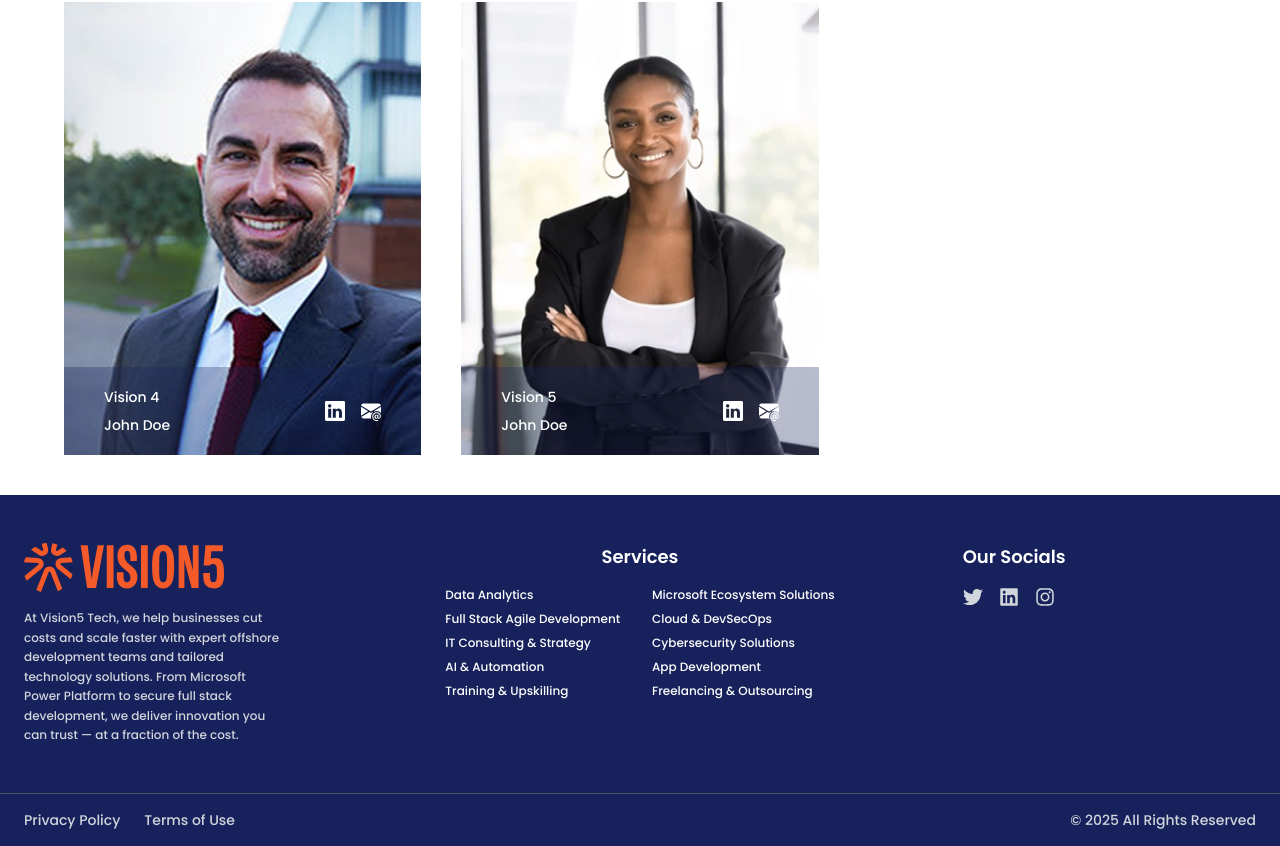
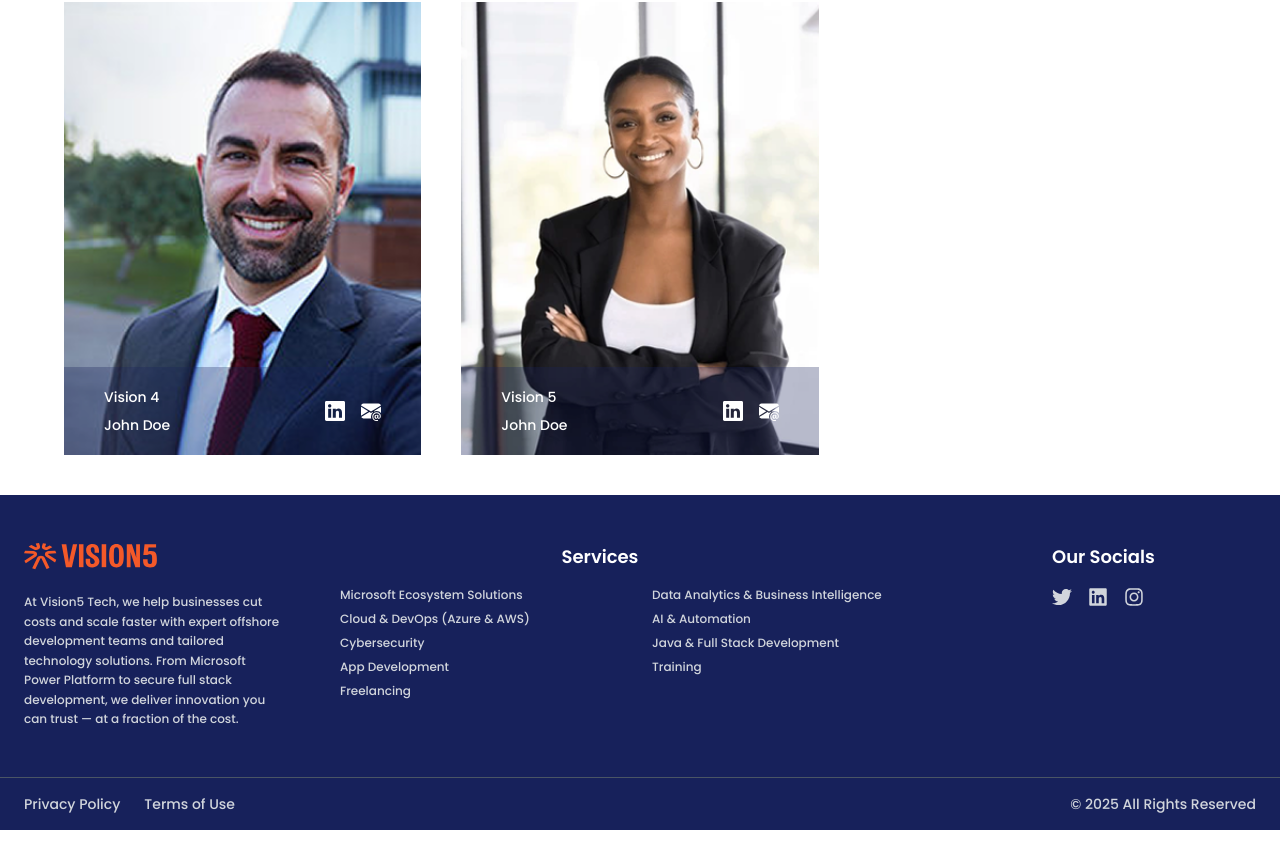
Before and after one commit to Vision-Vertex/Vision-Landing, a Next.js app: page /about-us in a window 1280 px wide. Shown: the part 2372-3218 px from the top of the page. Built offline with nearby package versions, Linux system fonts and the light colour scheme.

Commit message:
services page icons handled

```diff
--- a/package.json
+++ b/package.json
@@ -27,6 +27,7 @@
     "tailwind-merge": "^3.3.0"
   },
   "devDependencies": {
+    "@iconify/react": "^6.0.0",
     "@tailwindcss/postcss": "^4",
     "@types/node": "^20",
     "@types/nodemailer": "^6.4.17",
--- a/src/components/layout/footer.tsx
+++ b/src/components/layout/footer.tsx
@@ -7,30 +7,19 @@ import { services } from '@/constants/data';
 import Link from 'next/link';
 import { useState } from 'react';
 import { useRouter } from 'next/navigation';
-import router from 'next/router';
 
 export default function Footer() {
   const [activeIndex, setActiveIndex] = useState(-1);
-   const handleClick = (index: number, slug: string) => {
+  const router = useRouter();
+  const handleClick = (index: number, slug: string) => {
     setActiveIndex(index);
     router.push(`/services/${slug}`);
   };
-           const services = [
-  { label:'Data Analytics', slug: 'data-analytics'},
-  { label: 'Microsoft Ecosystem Solutions', slug: 'power-platform' },
-  { label: 'Full Stack Agile Development', slug: 'full-stack' },
-  { label: 'Cloud & DevSecOps', slug: 'cloud-devsecops' },
-  { label: 'IT Consulting & Strategy', slug: 'it-consulting' },
-  { label: 'Cybersecurity Solutions', slug: 'cybersecurity' },
-  { label: 'AI & Automation', slug: 'ai-automation' },
-  { label: 'App Development', slug: 'app-development' },
-  { label: 'Training & Upskilling', slug: 'training-upskilling' },
-  { label: 'Freelancing & Outsourcing', slug: 'freelancing-outsourcing' }
-];
+
   return (
 
     <footer className="bg-primary text-gray-300">
-      <div className="max-w-7xl mx-auto py-12 px-6 grid grid-cols-1 sm:grid-cols-2 md:grid-cols-3 gap-8 items-start text-sm">
+      <div className="max-w-7xl mx-auto py-12 px-6 grid grid-cols-1 sm:grid-cols-2 md:grid-cols-4 gap-8 items-start text-sm">
 
         {/* Column 1: Logo and Description */}
         <div>
@@ -39,7 +28,7 @@ export default function Footer() {
             width={200}
             height={200}
             alt="Vision5 Tech Logo"
-            className="mb-4"
+            className=""
           />
           <p className="text-xs leading-relaxed max-w-[260px]">
             At Vision5 Tech, we help businesses cut costs and scale faster with expert offshore
@@ -50,20 +39,20 @@ export default function Footer() {
         </div>
 
         {/* Column 2: Services */}
-        <div>
-          <h3 className="text-white text-lg font-semibold mb-4 text-center">Services</h3>
+        <div className='md:col-span-2'>
+          <h3 className="text-white text-lg font-semibold mb-4 text-start md:text-center w-full md:pr-20 ">Services</h3>
 
-           <ul className="grid grid-cols-1 sm:grid-cols-2 gap-x-6 gap-y-2 text-xs text-white ">
+           <ul className="grid grid-cols-1 sm:grid-cols-2 gap-x-6 gap-y-2 text-xs ">
         {services.map((service, index) => (
           <li
             key={service.slug}
-            className={index === activeIndex ? 'font-bold text-[17215c]' : ''}
+            // className={index === activeIndex ? 'font-bold text-[17215c]' : ''}
           >
             <button
               onClick={() => handleClick(index, service.slug)}
-              className="hover:underline text-left w-full"
+              className="hover:cursor-pointer text-left w-full"
             >
-              {service.label}
+              {service.headline}
             </button>
           </li>
         ))}
@@ -72,19 +61,19 @@ export default function Footer() {
         </div>
 
         {/* Column 3: Socials (visible on md and up) */}
-        <div className="sm:col-span-2 md:col-span-1">
-          <h3 className="text-white text-lg font-semibold mb-4 mx-24">Our Socials</h3>
-          <div className="flex space-x-4 text-xl mx-24">
-            <a href="#" aria-label="Twitter" className="hover:text-white">
+        <div className="flex flex-col items-start ">
+          <h3 className="text-white text-lg font-semibold mb-4 md:mx-20">Our Socials</h3>
+            <div className="flex space-x-4 text-xl md:mx-20">
+            <a href="#" aria-label="Twitter" className="hover:text-white" target="_blank" rel="noopener noreferrer">
               <FaTwitter />
             </a>
-            <a href="#" aria-label="LinkedIn" className="hover:text-white">
+            <a href="https://www.linkedin.com/company/vision5-tech" aria-label="LinkedIn" className="hover:text-white" target="_blank" rel="noopener noreferrer">
               <FaLinkedin />
             </a>
-            <a href="#" aria-label="Instagram" className="hover:text-white">
+            <a href="#" aria-label="Instagram" className="hover:text-white" target="_blank" rel="noopener noreferrer">
               <FaInstagram />
             </a>
-          </div>
+            </div>
         </div>
       </div>
 
--- a/src/components/layout/navbar.tsx
+++ b/src/components/layout/navbar.tsx
@@ -93,8 +93,8 @@ export default function NavigationMenuDemo() {
                       <ul className="grid w-[230px] gap-3 p-4 md:grid-cols-1 lg:w-[350px] ">
                         {navitem.components?.map((component: any) => (
                           <ListItem
-                            key={component.title}
-                            title={component.title}
+                            key={component.service_name}
+                            // title={component.service_name}
                             href={component.href}
                           >
                             {component.description}
--- a/src/constants/data.ts
+++ b/src/constants/data.ts
@@ -146,7 +146,7 @@ export const services: Services[] = [
       'As a certified Microsoft partner, we deliver trusted, enterprise-grade Microsoft 365 solutions.',
     description:
       'We specialize in deploying and optimizing the Microsoft 365 suite—including SharePoint, Power Apps, Power Automate, and Power BI—with certified expertise. From document management to AI-driven automation, we help you maximize productivity while maintaining compliance.',
-    button1: '/',
+    button1: '/contact-us',
     button2: '/',
     partners: [
       {
@@ -224,7 +224,7 @@ export const services: Services[] = [
       'Advanced analytics and BI solutions for data-driven decision making',
     description:
       'We build custom analytics platforms with Power BI, Tableau, and SQL to uncover insights, predict trends, and automate reporting.',
-    button1: '/',
+    button1: '/contact-us',
     button2: '/',
     image: Picture1,
     second_headline: 'Why Choose Our Offshore Teams?',
@@ -265,7 +265,7 @@ export const services: Services[] = [
       'Azure and AWS solutions with CI/CD pipelines for agile delivery  ',
     description:
       "We design, migrate, and manage cloud environments with infrastructure-as-code and automated deployments.",
-    button1: '/',
+    button1: '/contact-us',
     button2: '/',
     image: Picture2,
     second_headline: 'Why Choose Our Offshore Teams?',
@@ -306,7 +306,7 @@ export const services: Services[] = [
       'AI-driven process automation with RPA and machine learning',
     description:
       'We implement chatbots, document processing AI, and workflow automation to reduce costs and errors.',
-    button1: '/',
+    button1: '/contact-us',
     button2: '/',
     image: Picture2,
     second_headline: 'Why Choose Our Offshore Teams?',
@@ -347,7 +347,7 @@ export const services: Services[] = [
       'Proactive security strategies for cloud and hybrid environments ',
     description:
       "We deliver compliance audits, penetration testing, and 24/7 threat monitoring.",
-    button1: '/',
+    button1: '/contact-us',
     button2: '/',
     image: Picture2,
     second_headline: 'Why Choose Our Offshore Teams?',
@@ -388,7 +388,7 @@ export const services: Services[] = [
       'Robust solutions with Spring Boot, React, and microservices.',
     description:
       "We build scalable web applications with modern Java frameworks and cloud-native architectures.",
-    button1: '/',
+    button1: '/contact-us',
     button2: '/',
     image: Picture2,
     second_headline: 'Why Choose Our Offshore Teams?',
@@ -424,12 +424,12 @@ export const services: Services[] = [
     {
     icon: Icon5,
     headline: 'App Development',
-    slug: slugify('Java & Full Stack Development'),
+    slug: slugify('App Development'),
     small_description:
       'From low-code Power Apps to native cross-platform solutions.',
     description:
       "We develop user-centric applications with Flutter, React Native, and .NET MAUI.",
-    button1: '/',
+    button1: '/contact-us',
     button2: '/',
     image: Picture2,
     second_headline: 'Why Choose Our Offshore Teams?',
@@ -470,7 +470,7 @@ export const services: Services[] = [
       ' Hands-on programs for Microsoft, cloud, and development skills.',
     description:
       "We offer certification prep and real-world project experience.",
-    button1: '/',
+    button1: '/contact-us',
     button2: '/',
     image: Picture2,
     second_headline: 'Why Choose Our Offshore Teams?',
@@ -511,7 +511,7 @@ export const services: Services[] = [
       'Vetted freelancers for short-term projects.',
     description:
       "Access skilled professionals in development, data, and cloud within 48 hours.",
-    button1: '/',
+    button1: '/contact-us',
     button2: '/',
     image: Picture2,
     second_headline: 'Why Choose Our Offshore Teams?',
```
Also changed, not shown: src/app/services/[slug]/page.tsx (+12 -11 lines), public/logos/Vision5 Logo_R_O12.svg, 1 other file (tests, documents, lock files or other folders).
